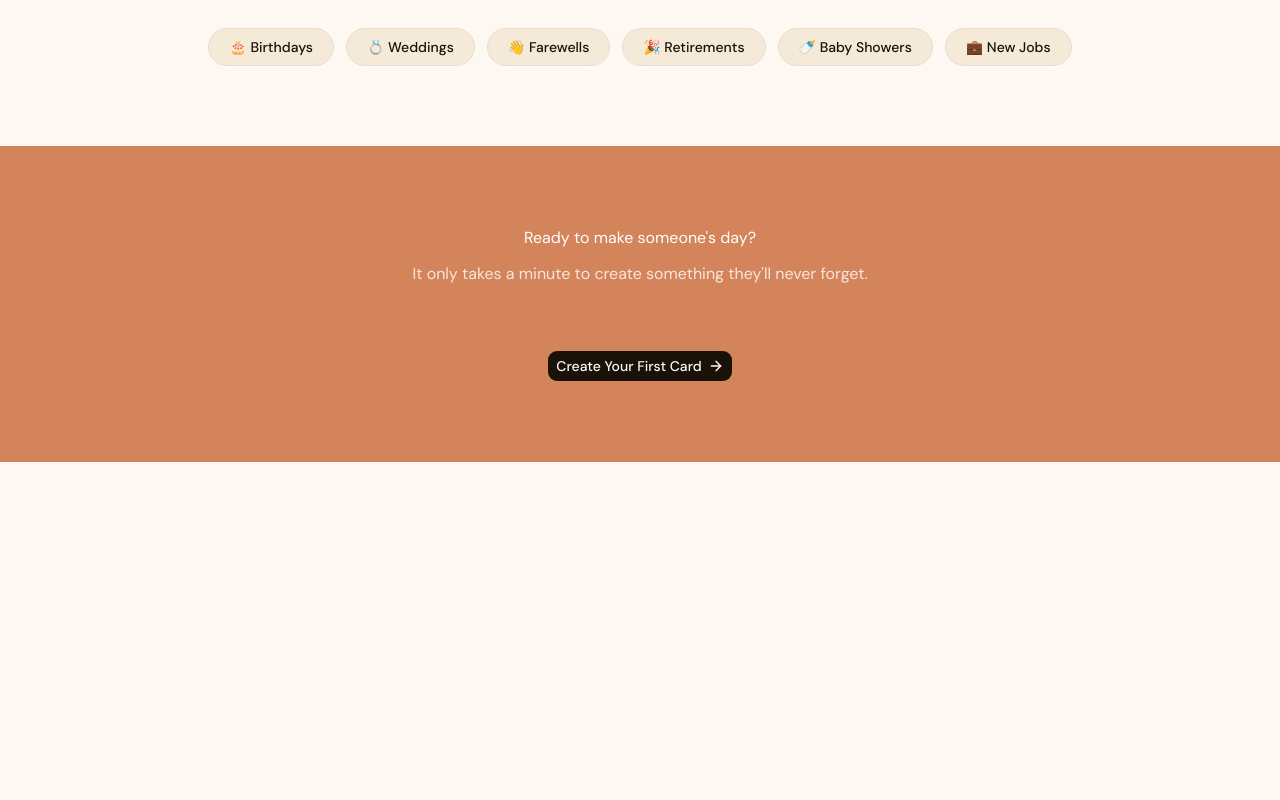
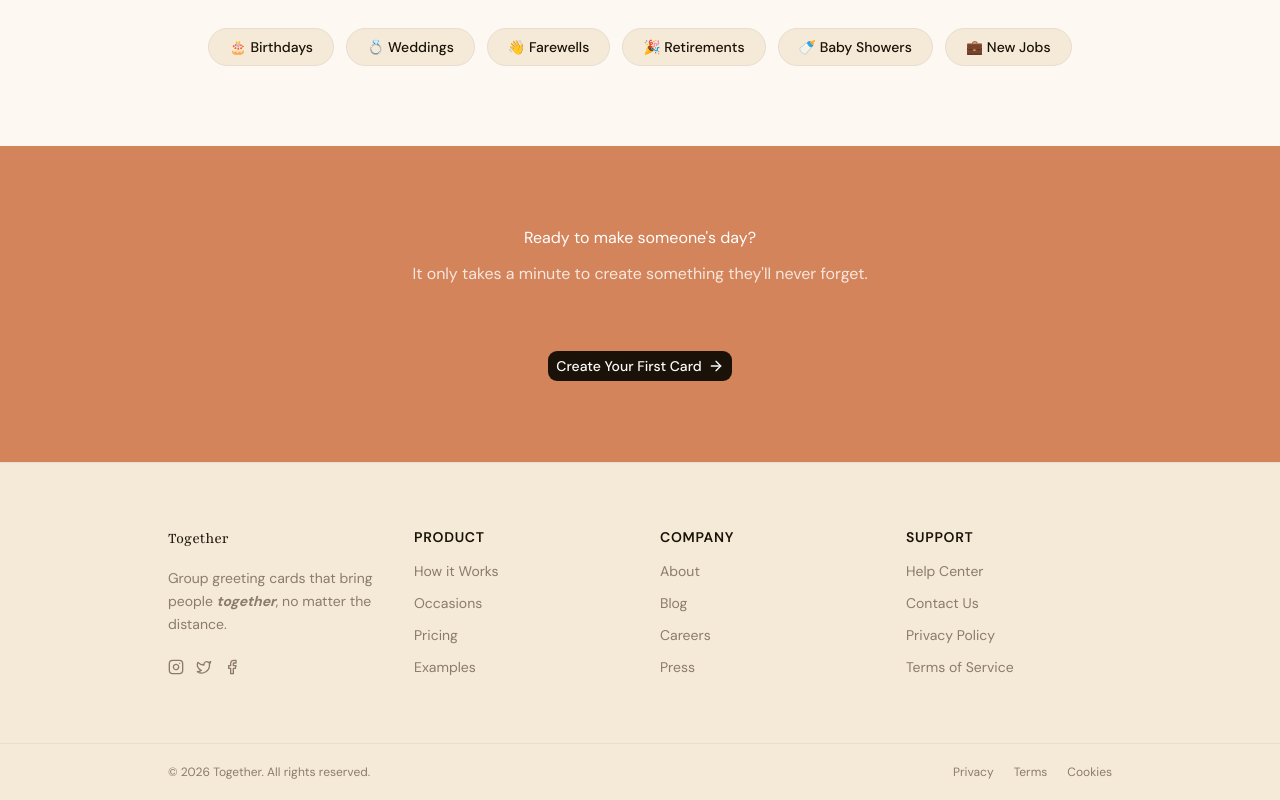
Before and after one commit to kquach229/together.-platform, a Next.js app: page / in a window 1280 px wide. Shown: the part 1329-2129 px from the top of the page. Before the commit the page ends 1791 px from the top, so only its background shows below. Built offline with nearby package versions, Linux system fonts and the light colour scheme.

Commit message:
cosmetics

```diff
--- /dev/null
+++ b/app/components/Footer.tsx
@@ -0,0 +1,69 @@
+import { ArrowRight, Mail, Instagram, Twitter, Facebook } from "lucide-react";
+import Link from "next/link";
+
+const footerLinks = {
+  Product: ["How it Works", "Occasions", "Pricing", "Examples"],
+  Company: ["About", "Blog", "Careers", "Press"],
+  Support: ["Help Center", "Contact Us", "Privacy Policy", "Terms of Service"],
+};
+
+export default function Footer() {
+  return (
+    <footer className="bg-warm-sand border-t border-warm-border font-dm-sans">
+
+      {/* Main footer content */}
+      <div className="max-w-5xl mx-auto px-10 py-16 grid grid-cols-4 gap-10">
+
+        {/* Brand col */}
+        <div className="flex flex-col gap-4">
+          <h3 className="text-foreground font-playfair">Together</h3>
+          <p className="text-muted-taupe text-sm leading-relaxed">
+            Group greeting cards that bring people <b className="italic">together</b>, no matter the distance.
+          </p>
+          <div className="flex gap-3 mt-2">
+            <Instagram className="w-4 h-4 text-muted-taupe hover:text-terracotta cursor-pointer transition-colors" />
+            <Twitter className="w-4 h-4 text-muted-taupe hover:text-terracotta cursor-pointer transition-colors" />
+            <Facebook className="w-4 h-4 text-muted-taupe hover:text-terracotta cursor-pointer transition-colors" />
+          </div>
+        </div>
+
+        {/* Link cols */}
+        {Object.entries(footerLinks).map(([category, links]) => (
+          <div key={category} className="flex flex-col gap-3">
+            <h6 className="text-foreground font-semibold text-sm uppercase tracking-wider">
+              {category}
+            </h6>
+            <ul className="flex flex-col gap-2">
+              {links.map((link) => (
+                <li key={link}>
+                  <Link
+                    href="#"
+                    className="text-muted-taupe text-sm hover:text-terracotta transition-colors"
+                  >
+                    {link}
+                  </Link>
+                </li>
+              ))}
+            </ul>
+          </div>
+        ))}
+
+      </div>
+
+
+
+      {/* Bottom bar */}
+      <div className="border-t border-warm-border">
+        <div className="max-w-5xl mx-auto px-10 py-5 flex items-center justify-between">
+          <p className="text-muted-taupe text-xs">© 2026 Together. All rights reserved.</p>
+          <div className="flex gap-5">
+            <Link href="#" className="text-muted-taupe text-xs hover:text-terracotta transition-colors">Privacy</Link>
+            <Link href="#" className="text-muted-taupe text-xs hover:text-terracotta transition-colors">Terms</Link>
+            <Link href="#" className="text-muted-taupe text-xs hover:text-terracotta transition-colors">Cookies</Link>
+          </div>
+        </div>
+      </div>
+
+    </footer>
+  );
+}
--- a/app/components/Navbar.tsx
+++ b/app/components/Navbar.tsx
@@ -4,14 +4,17 @@ import LogoComponent from './LogoComponent'
 import { Separator } from '@/components/ui/separator'
 
 const Navbar = () => {
+    const navItems = ['How it works', 'Occasions', 'Pricing'];
   return (
     <nav className='bg-background font-dm-sans'>
       <div className='flex items-center justify-between h-20 px-5'>
         <LogoComponent />
         <ul className='flex gap-5 text-sm font-normal text-muted-taupe'>
-          <li>How it works</li>
-          <li>Occasions</li>
-          <li>Pricing</li>
+         {navItems.map((item) => (
+            <li key={item} className='text-muted-taupe hover:text-terracotta transition-colors  cursor-pointer'>
+              {item}
+            </li>
+          ))}
         </ul>
       </div>
       <Separator />
--- a/app/layout.tsx
+++ b/app/layout.tsx
@@ -4,6 +4,7 @@ import "./globals.css";
 import Navbar from "./components/Navbar";
 import { Geist } from "next/font/google";
 import { cn } from "@/lib/utils";
+import Footer from "./components/Footer";
 
 
 
@@ -36,6 +37,7 @@ export default function RootLayout({
         <div className="max-w-8xl mx-auto">
         <Navbar />
         {children}
+        <Footer />
 
         </div>
       </body>
```
